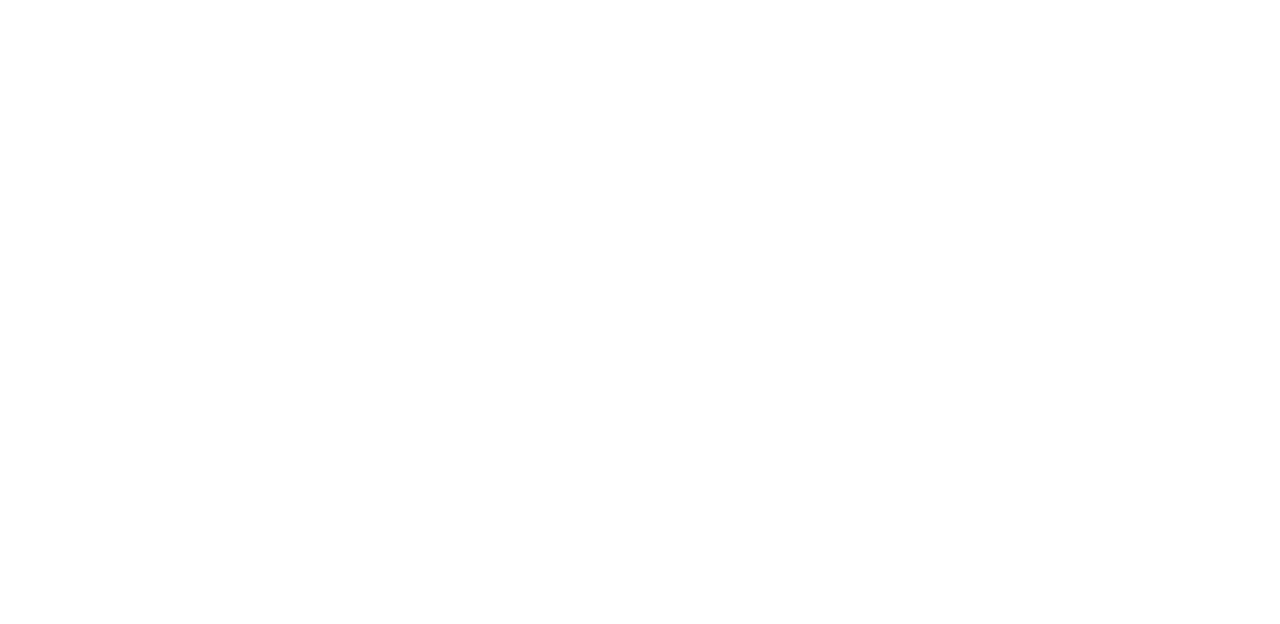
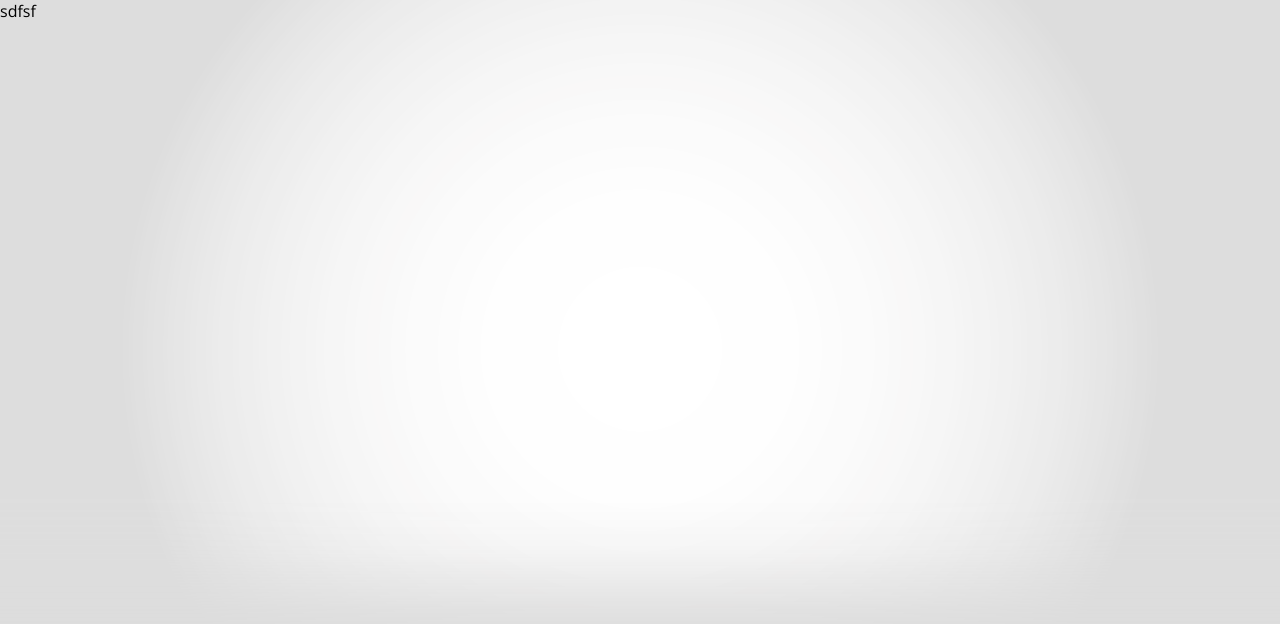
Before and after one commit to constantine-cz/RAMON, a website: page index.html in a window 1280 px wide. Drawn offline with nearby package versions, Linux system fonts and the light colour scheme.

Commit message:
Základ HTML

```diff
--- a/index.html
+++ b/index.html
@@ -11,9 +11,8 @@
 
         <link href="css/style.css" rel="stylesheet" type="text/css" />
         <link href='http://fonts.googleapis.com/css?family=Open+Sans:400,600&amp;subset=latin,latin-ext' rel='stylesheet' type='text/css'>
-
     </head>
     <body>
-
+sdfsf
     </body>
 </html>
--- a/less/basic.less
+++ b/less/basic.less
@@ -2,3 +2,16 @@
     Created on : 5.3.2015, 14:39:44
     Author     : Jiří Ludvar <jiri.ludvar@mediaaction.cz>
 */
+
+*{
+    margin: 0;
+    padding: 0;
+    box-sizing: border-box;
+}
+html{
+    background: #ddd url(../gfx/bg_grey.png) 50% 0% no-repeat;
+    font-family: 'Open Sans', Verdana, sans-serif;
+}
+body{
+    background: url(../gfx/bg_spoj.png) 50% 100% no-repeat;
+}
```
Also changed, not shown: css/style.css, gfx/bg_grey.png (added), gfx/bg_spoj.png (added).
